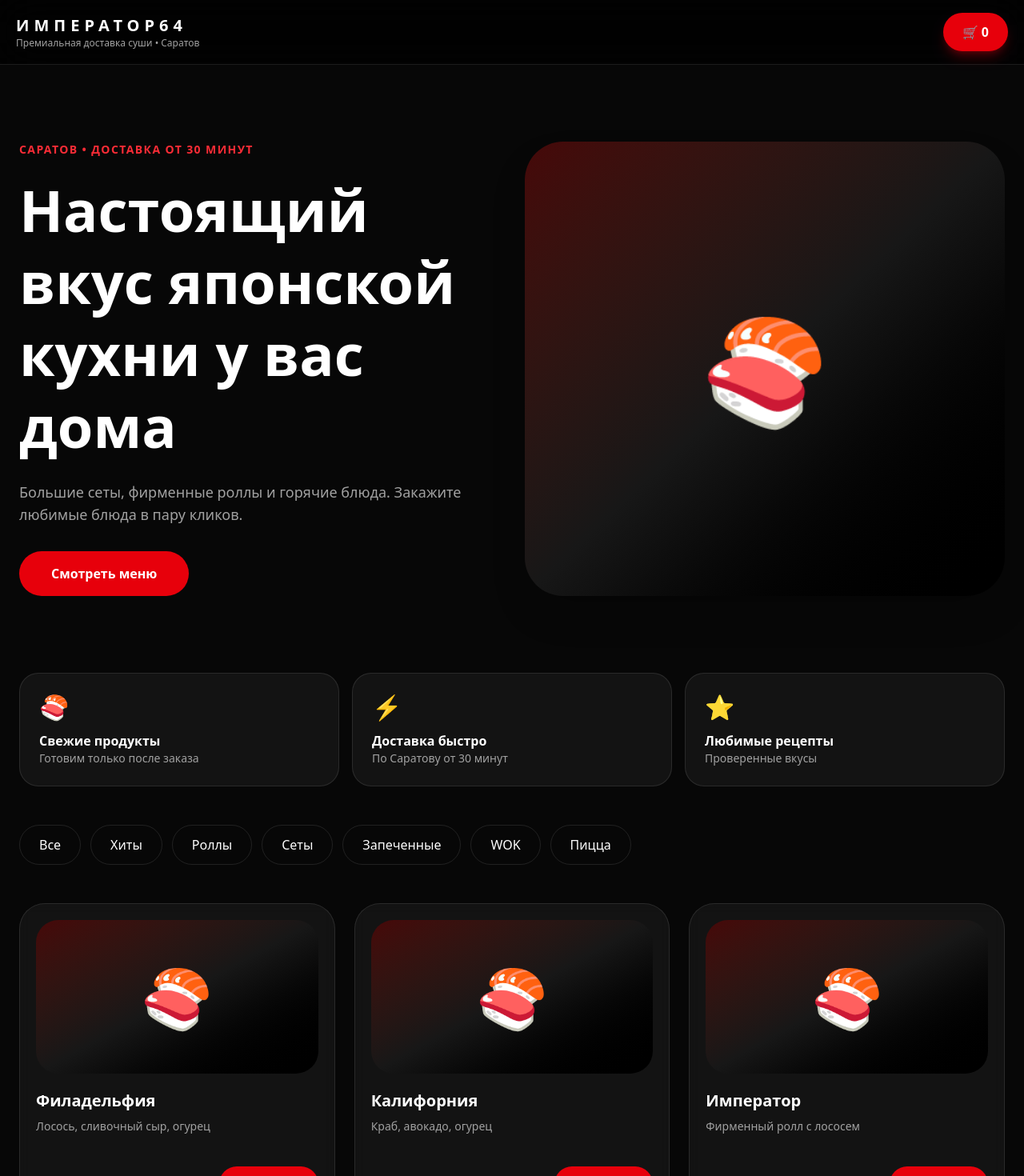
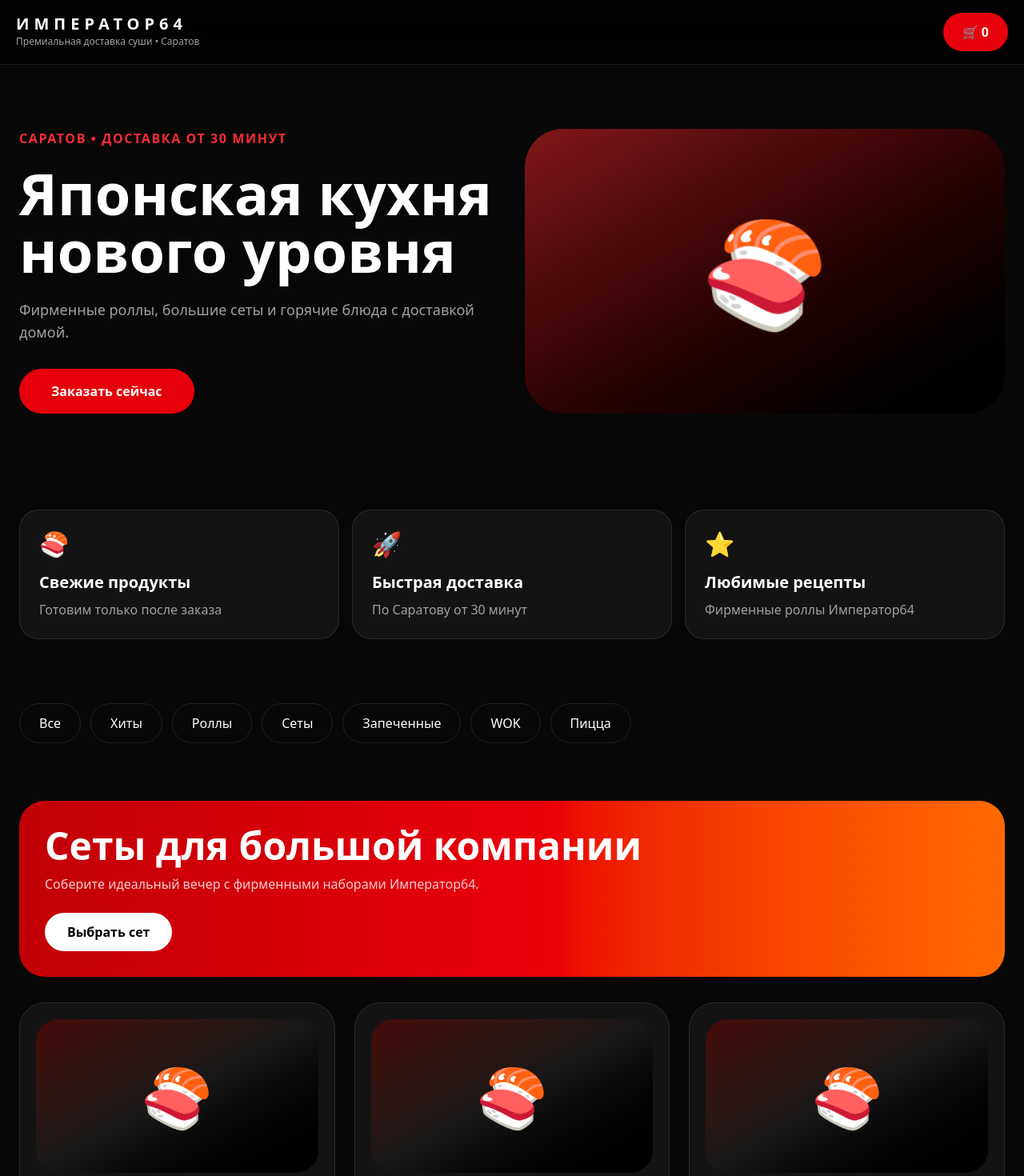
Before and after one commit to lolimon575-pixel/primerimperator, a Next.js app: page / in a window 1280 px wide. Shown: the top 1470 px of the page at 80% size. Built offline with nearby package versions, Linux system fonts and the light colour scheme.

Commit message:
Integrate premium sections into homepage

```diff
--- a/app/page.tsx
+++ b/app/page.tsx
@@ -3,59 +3,24 @@
 import { useState } from "react";
 import ProductCard from "@/components/ProductCard";
 import CartDrawer from "@/components/CartDrawer";
+import Benefits from "@/components/Benefits";
+import PromoBanner from "@/components/PromoBanner";
 import { menu } from "@/data/menu";
 
 const categories = ["Все", "Хиты", "Роллы", "Сеты", "Запеченные", "WOK", "Пицца"];
 
-const features = [
-  ["🍣", "Свежие продукты", "Готовим только после заказа"],
-  ["⚡", "Доставка быстро", "По Саратову от 30 минут"],
-  ["⭐", "Любимые рецепты", "Проверенные вкусы"],
-];
-
 export default function Home() {
-  const products = menu.flatMap((section) => section.items);
-  const [cartOpen, setCartOpen] = useState(false);
-  const [items, setItems] = useState<any[]>([]);
-
-  const addToCart = (product:any) => setItems((current)=>{
-    const found=current.find((item)=>item.name===product.name);
-    return found ? current.map((item)=>item.name===product.name?{...item,quantity:item.quantity+1}:item) : [...current,{...product,quantity:1}];
-  });
-
-  return (
-    <main className="min-h-screen bg-[#070707] text-white pb-24">
-      <header className="sticky top-0 z-40 border-b border-white/10 bg-black/70 px-5 py-4 backdrop-blur-xl">
-        <div className="mx-auto flex max-w-7xl items-center justify-between">
-          <div>
-            <b className="text-xl tracking-[0.3em]">ИМПЕРАТОР64</b>
-            <p className="text-xs text-neutral-400">Премиальная доставка суши • Саратов</p>
-          </div>
-          <button onClick={()=>setCartOpen(true)} className="rounded-full bg-red-600 px-6 py-3 font-bold shadow-lg shadow-red-600/30">🛒 {items.reduce((a,b)=>a+b.quantity,0)}</button>
-        </div>
-      </header>
-
-      <section className="mx-auto grid max-w-7xl gap-8 px-6 py-16 md:grid-cols-2 md:py-24">
-        <div className="flex flex-col justify-center">
-          <span className="text-sm font-bold tracking-widest text-red-500">САРАТОВ • ДОСТАВКА ОТ 30 МИНУТ</span>
-          <h1 className="mt-5 text-5xl font-black leading-tight md:text-7xl">Настоящий вкус японской кухни у вас дома</h1>
-          <p className="mt-6 max-w-xl text-lg text-neutral-400">Большие сеты, фирменные роллы и горячие блюда. Закажите любимые блюда в пару кликов.</p>
-          <button className="mt-8 w-fit rounded-full bg-red-600 px-10 py-4 font-bold">Смотреть меню</button>
-        </div>
-        <div className="relative flex min-h-[360px] items-center justify-center overflow-hidden rounded-[48px] bg-gradient-to-br from-red-950 via-neutral-900 to-black text-9xl shadow-2xl">🍣</div>
-      </section>
-
-      <section className="mx-auto grid max-w-7xl gap-4 px-6 md:grid-cols-3">
-        {features.map((f)=><div key={f[1]} className="rounded-3xl border border-white/10 bg-white/5 p-6"><div className="text-3xl">{f[0]}</div><h3 className="mt-3 font-bold">{f[1]}</h3><p className="text-sm text-neutral-400">{f[2]}</p></div>)}
-      </section>
-
-      <section className="mx-auto max-w-7xl px-6 py-12"><div className="flex gap-3 overflow-x-auto">{categories.map((x)=><button key={x} className="whitespace-nowrap rounded-full border border-white/10 px-6 py-3 hover:bg-red-600">{x}</button>)}</div></section>
-
-      <section className="mx-auto grid max-w-7xl gap-6 px-6 md:grid-cols-3">{products.map((p)=><ProductCard key={p.name} product={p} onAdd={()=>addToCart(p)}/>)}</section>
-
-      <section className="mx-auto max-w-7xl px-6 py-20"><div className="rounded-[40px] bg-red-600 p-10"><h2 className="text-3xl font-black">Акции и специальные предложения</h2><p className="mt-3 text-white/80">Следите за новыми сетами и подарками.</p></div></section>
-
-      {cartOpen&&<CartDrawer items={items}/>}
-    </main>
-  );
+ const products = menu.flatMap((section)=>section.items);
+ const [cartOpen,setCartOpen]=useState(false);
+ const [items,setItems]=useState<any[]>([]);
+ const addToCart=(product:any)=>setItems(c=>{const f=c.find(x=>x.name===product.name);return f?c.map(x=>x.name===product.name?{...x,quantity:x.quantity+1}:x):[...c,{...product,quantity:1}]});
+ return <main className="min-h-screen bg-[#070707] text-white pb-24">
+ <header className="sticky top-0 z-40 border-b border-white/10 bg-black/70 px-5 py-4 backdrop-blur-xl"><div className="mx-auto flex max-w-7xl justify-between"><div><b className="text-xl tracking-[0.3em]">ИМПЕРАТОР64</b><p className="text-xs text-neutral-400">Премиальная доставка суши • Саратов</p></div><button onClick={()=>setCartOpen(true)} className="rounded-full bg-red-600 px-6 py-3 font-bold">🛒 {items.reduce((a,b)=>a+b.quantity,0)}</button></div></header>
+ <section className="mx-auto grid max-w-7xl gap-8 px-6 py-20 md:grid-cols-2"><div><span className="text-red-500 font-bold tracking-widest">САРАТОВ • ДОСТАВКА ОТ 30 МИНУТ</span><h1 className="mt-5 text-5xl font-black md:text-7xl">Японская кухня нового уровня</h1><p className="mt-6 text-lg text-neutral-400">Фирменные роллы, большие сеты и горячие блюда с доставкой домой.</p><button className="mt-8 rounded-full bg-red-600 px-10 py-4 font-bold">Заказать сейчас</button></div><div className="rounded-[48px] bg-gradient-to-br from-red-900 to-black flex items-center justify-center text-9xl">🍣</div></section>
+ <Benefits/>
+ <section className="mx-auto max-w-7xl px-6 py-10"><div className="flex gap-3 overflow-x-auto">{categories.map(x=><button key={x} className="whitespace-nowrap rounded-full border border-white/10 px-6 py-3">{x}</button>)}</div></section>
+ <PromoBanner/>
+ <section className="mx-auto grid max-w-7xl gap-6 px-6 md:grid-cols-3">{products.map(p=><ProductCard key={p.name} product={p} onAdd={()=>addToCart(p)}/>)}</section>
+ {cartOpen&&<CartDrawer items={items}/>}
+ </main>;
 }
```
